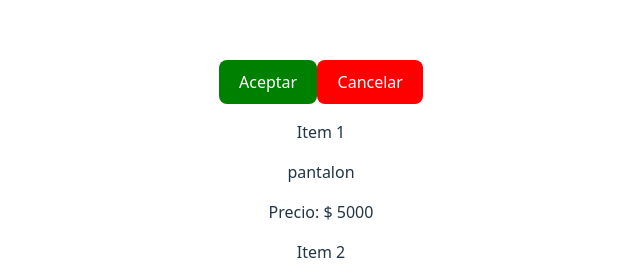
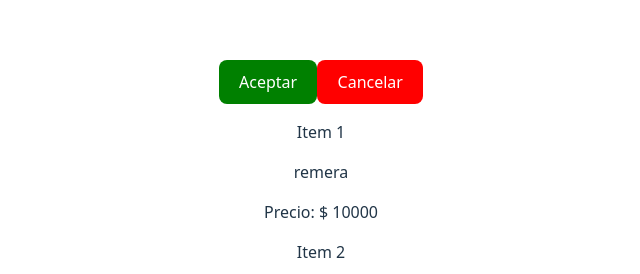
Before and after one commit to carlosbinker/react-practica, a React (Vite) app: page / in a window 1280 px wide. Shown: the part 190-464 px from the top of the page, without its empty margins (319-959 px from the left). Built offline with nearby package versions, Linux system fonts and the light colour scheme.

Commit message:
Como ahora definí la variable prod, le puedo pasar ahora el nombre como prod.nombre y el precio como prod.precio

```diff
--- a/src/App.jsx
+++ b/src/App.jsx
@@ -14,7 +14,7 @@ function App() {
         {/* Le paso las props entre {} al componente Boton*/}
         <Boton texto={"Aceptar"} color={"green"} />
         <Boton texto={"Cancelar"} color={"red"} />
-        <Item1 nombre={"pantalon"} precio={5000} />
+        <Item1 nombre={prod.nombre} precio={prod.precio} />
         <Item2 item={prod} />
       </div>
     </>
```
